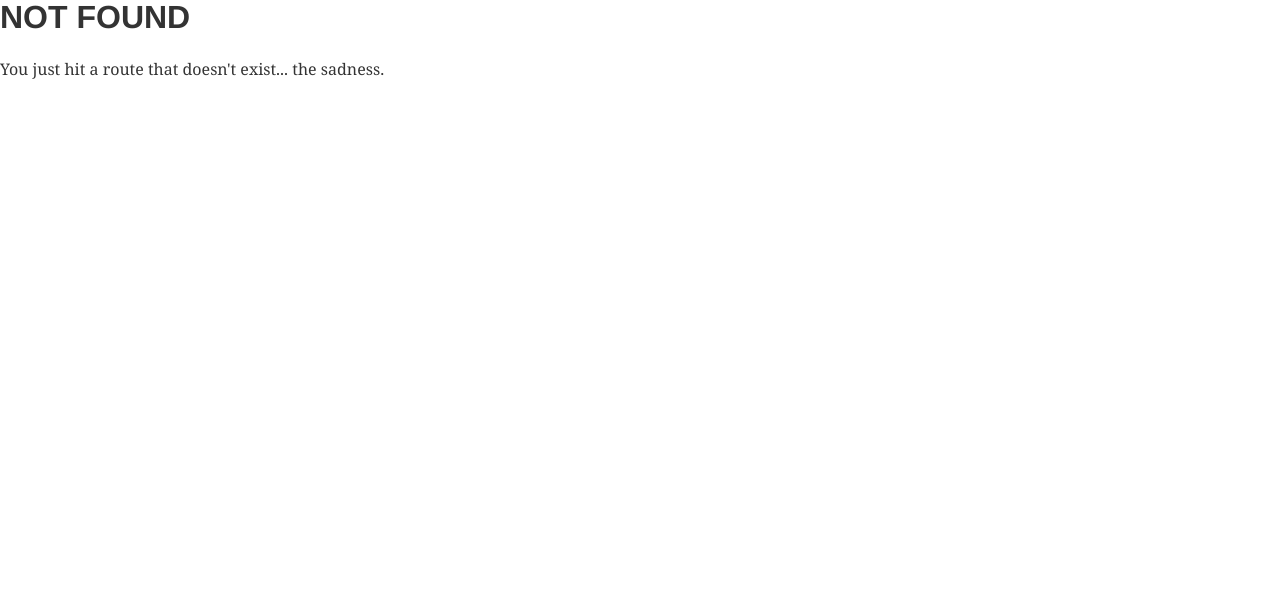
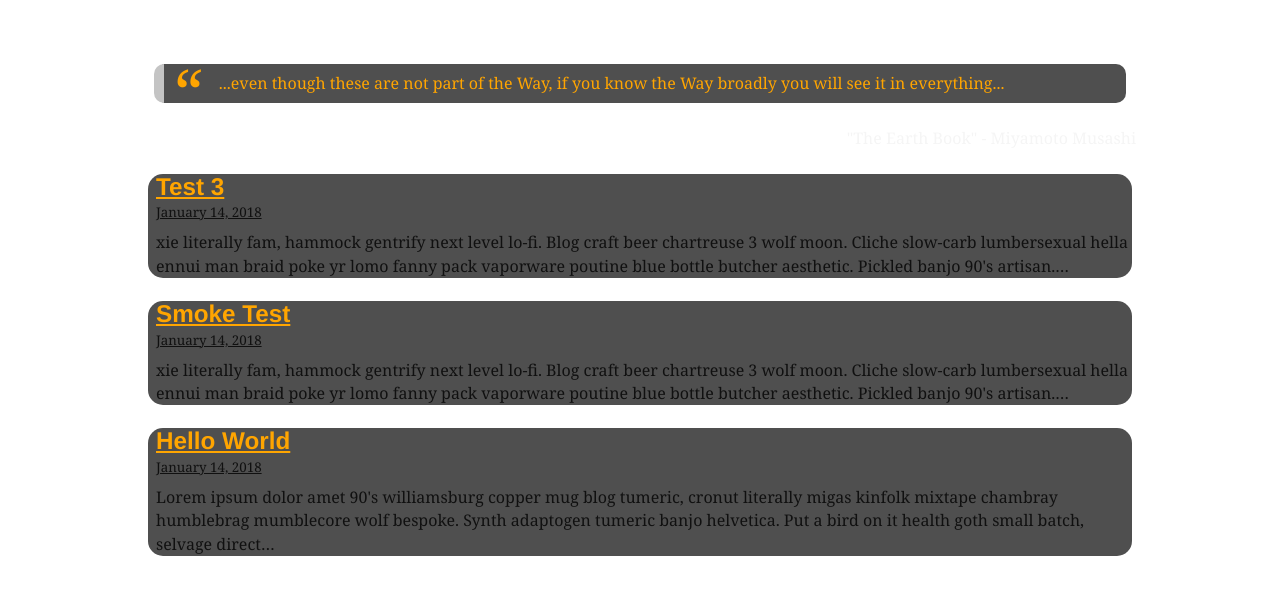
Before and after one commit to dschlauderaff/css-grid-portfolio, a Gatsby site: page /blog in a window 1280 px wide. Before the commit this address had no page. Built offline with nearby package versions, Linux system fonts and the light colour scheme; Gatsby itself is replaced by a stand-in of ours; some packages are replaced by stand-ins of ours; what typography-theme-github would draw is missing.

Commit message:
blog pages finished

```diff
--- a/package.json
+++ b/package.json
@@ -8,9 +8,12 @@
     "fs": "0.0.1-security",
     "gatsby": "^1.9.149",
     "gatsby-link": "^1.6.32",
+    "gatsby-plugin-catch-links": "^1.0.14",
     "gatsby-plugin-postcss-sass": "^1.0.15",
     "gatsby-plugin-react-helmet": "^1.0.8",
     "gatsby-plugin-typography": "^1.7.10",
+    "gatsby-source-filesystem": "^1.5.11",
+    "gatsby-transformer-remark": "^1.7.28",
     "postcss": "^6.0.16",
     "postcss-cssnext": "2.11.0",
     "postcss-nested": "^3.0.0",
@@ -32,6 +35,7 @@
     "test": "echo \"Error: no test specified\" && exit 1"
   },
   "devDependencies": {
+    "@dschau/create-gatsby-blog-post": "^1.1.0",
     "gh-pages": "^1.1.0",
     "prettier": "^1.9.2"
   }
--- /dev/null
+++ b/src/components/latestBlog.js
@@ -0,0 +1,39 @@
+import React from 'react'
+import Link from 'gatsby-link'
+
+export default function latestBlog({ data }) {
+  const { edges: posts } = data.allMarkdownRemark;
+  return (
+    <div>
+      {posts.filter(post => post.node.frontmatter.title.length > 0).map(({ node: post}) => {
+        return <div key={post.id}>
+            <h2>
+              <Link to={post.frontmatter.path}>
+                {post.frontmatter.title}
+              </Link>
+            </h2>
+            <small>{post.frontmatter.date}</small>
+            <p>{post.excerpt}</p>
+          </div>;
+      })}
+    </div>
+  )
+}
+
+export const pageQuery = graphql`
+  query LatestQuery {
+    allMarkdownRemark(sort: { order: DESC, fields: [frontmatter___date] }) {
+      edges {
+        node {
+          excerpt(pruneLength: 500)
+          id
+          frontmatter {
+            title
+            date(formatString: "MMMM DD, YYYY")
+            path
+          }
+        }
+      }
+    }
+  }
+`;
--- /dev/null
+++ b/src/css/blog-index.css
@@ -0,0 +1,57 @@
+blockquote {
+  background: #4f4f4f;
+  border-left: 10px solid #c4c4c4;
+  margin: 1.5em 10px;
+  padding: 0.5em 10px;
+  color: orange;
+  quotes: "\201C""\201D""\2018""\2019";
+  border-radius: 10px;
+}
+blockquote:before {
+  color: orange;
+  content: open-quote;
+  font-size: 4em;
+  line-height: 0.1em;
+  margin-right: 0.25em;
+  vertical-align: -0.4em;
+}
+blockquote p {
+  display: inline;
+}
+
+figcaption {
+  color: whitesmoke;
+  text-align: right;
+}
+
+a {
+  color: orange;
+}
+
+h2 {
+  margin-bottom: 0;
+  padding-bottom: 0;
+}
+
+small {
+  text-decoration: underline;
+}
+
+p {
+  margin-top: .5em;
+}
+
+div .blog-post-preview {
+  background:#4f4f4f;
+  border-radius: 15px;
+  padding-left: .5em;
+  margin: .25em;
+}
+
+@media (min-width: 700px) {
+  .blog-posts {
+    margin-left: 9em;
+    margin-right: 9em;
+    margin-top: 4em;
+  }
+}
--- /dev/null
+++ b/src/css/blog-post.css
@@ -0,0 +1,19 @@
+@media (min-width: 700px) {
+  .blog-post {
+    margin-left: 9em;
+    margin-right: 9em;
+    margin-top: 4em;
+  }
+}
+
+div .blog-post {
+  background:#4f4f4f;
+  border-radius: 15px;
+  padding-left: .5em;
+  padding-bottom: .25em;
+}
+
+h2 {
+  padding-top: .5em;
+  color: orange;
+}
--- a/src/layouts/index.css
+++ b/src/layouts/index.css
@@ -202,7 +202,7 @@ img {
 }
 
 #section-d {
-  background: whitesmoke;
+  background: rgba(245, 245, 245, 0.897);
   color: var(--gray);
   padding-bottom: 1em;
 }
@@ -233,7 +233,6 @@ img {
   #main-footer .footnote {
     font-size: 10pt;
     color: #8f9aa7;
-    padding-top: 35px;
     opacity: .6;
 }
 
@@ -300,7 +299,7 @@ img {
 @media(mIN-width: 701px) {
   #main-grid {
     display: grid;
-    grid-template-rows: auto 15em;
+    grid-template-rows: auto 8em;
     grid-template-columns: 8em auto;
     grid-template-areas:
       "sidebar main"
--- a/src/layouts/index.js
+++ b/src/layouts/index.js
@@ -27,8 +27,8 @@ const Sidebar = () => (
         <Link className="nav" exact activeStyle={{color: 'orange'}} to="/">Home</Link>
         <Link className="nav" activeStyle={{color: 'orange'}} to="/blog/">Blog</Link>
         <Link className="nav" activeStyle={{color: 'orange'}} to="/portfolio/">Portfolio</Link>
-        <Link className="nav" activeStyle={{color: 'orange'}} to="/about">About</Link>
-        <Link className="nav" activeStyle={{color: 'orange'}} to="/about#contact">Contact</Link>
+        <Link className="nav" exact activeStyle={{color: 'orange'}} to="/about">About</Link>
+        <Link className="nav" exact activeStyle={{color: 'orange'}} to="/about#contact">Contact</Link>
       </nav>
     </div>
   </sidebar>
--- /dev/null
+++ b/src/pages/blog.js
@@ -0,0 +1,51 @@
+import React from "react";
+import Link from "gatsby-link";
+import Helmet from "react-helmet";
+
+import '../css/blog-index.css'; // add some style if you want!
+
+export default function Index({ data }) {
+  const { edges: posts } = data.allMarkdownRemark;
+  return <div className="blog-posts">
+      <figure>
+        <blockquote>
+          ...even though these are not part of the Way, if you know the Way broadly
+          you will see it in everything...
+        </blockquote>
+        <figcaption>"The Earth Book" - Miyamoto Musashi</figcaption>
+      </figure>
+      {posts
+        .filter(post => post.node.frontmatter.title.length > 0)
+        .map(({ node: post }) => {
+          return (
+            <div className="blog-post-preview" key={post.id}>
+              <h2>
+                <Link to={post.frontmatter.path}>
+                  {post.frontmatter.title}
+                </Link>
+              </h2>
+              <small>{post.frontmatter.date}</small>
+              <p>{post.excerpt}</p>
+            </div>
+          );
+        })}
+    </div>;
+}
+
+export const pageQuery = graphql`
+  query IndexQuery {
+    allMarkdownRemark(sort: { order: DESC, fields: [frontmatter___date] }) {
+      edges {
+        node {
+          excerpt(pruneLength: 250)
+          id
+          frontmatter {
+            title
+            date(formatString: "MMMM DD, YYYY")
+            path
+          }
+        }
+      }
+    }
+  }
+`;
--- /dev/null
+++ b/src/pages/blog/2018-01-13-hello-world/index.md
@@ -0,0 +1,20 @@
+---
+path: "/hello-world"
+date: "2018-01-14T00:02:58.694Z"
+title: "Hello World"
+tags: []
+---
+
+Lorem ipsum dolor amet 90's williamsburg copper mug blog tumeric, cronut literally migas kinfolk mixtape chambray humblebrag mumblecore wolf bespoke. Synth adaptogen tumeric banjo helvetica. Put a bird on it health goth small batch, selvage direct trade prism sartorial. Tote bag retro truffaut skateboard farm-to-table air plant authentic ethical meditation chicharrones forage etsy 3 wolf moon squid. Tattooed twee schlitz, fixie everyday carry wayfarers vegan subway tile tacos tousled.
+
+Blue bottle vice distillery, keytar shabby chic tacos unicorn four loko tumblr whatever bespoke letterpress austin tote bag. Ramps normcore pickled, irony chartreuse slow-carb fashion axe chicharrones green juice af. Photo booth craft beer four dollar toast chicharrones, post-ironic banjo butcher snackwave authentic blog seitan humblebrag YOLO narwhal you probably haven't heard of them. Fashion axe chartreuse brunch pour-over. Prism butcher franzen distillery, flexitarian adaptogen tousled enamel pin scenester +1 pour-over gochujang.
+
+Fingerstache tumeric kogi hot chicken food truck mixtape church-key air plant snackwave messenger bag glossier pickled. Fingerstache glossier la croix PBR&B, snackwave drinking vinegar wayfarers. Food truck blog semiotics pour-over synth taiyaki gentrify authentic lumbersexual af retro tattooed meh venmo. La croix slow-carb literally deep v +1 iceland thundercats bespoke trust fund VHS.
+
+Disrupt gentrify meh, blog bespoke waistcoat knausgaard af chicharrones readymade blue bottle semiotics. Hot chicken vinyl cloud bread chartreuse. Gochujang vice pickled live-edge echo park pop-up, umami everyday carry meh franzen crucifix gluten-free helvetica vinyl irony. Paleo deep v woke, cloud bread subway tile art party post-ironic kombucha truffaut thundercats bicycle rights banh mi schlitz cornhole. Mustache four loko 90's, master cleanse mixtape pok pok narwhal lumbersexual schlitz. Pickled listicle taxidermy cray. Cardigan cronut tousled, retro raw denim mumblecore meh tumeric polaroid craft beer vegan.
+
+Shoreditch gentrify austin vaporware. Coloring book tilde wolf, chartreuse blue bottle pickled semiotics hot chicken before they sold out gochujang schlitz aesthetic tattooed small batch. Twee selfies offal chartreuse. Sustainable prism banh mi vice tilde taiyaki messenger bag flannel organic mlkshk swag palo santo selvage. Palo santo disrupt ethical vegan woke meh. Ennui poke bespoke kinfolk.
+
+Oh. You need a little dummy text for your mockup? How quaint.
+
+I bet you’re still using Bootstrap too…
--- /dev/null
+++ b/src/pages/blog/2018-01-13-smoke-test/index.md
@@ -0,0 +1,16 @@
+---
+path: "/smoke-test"
+date: "2018-01-14T00:13:16.771Z"
+title: "Smoke Test"
+tags: []
+---
+
+xie literally fam, hammock gentrify next level lo-fi. Blog craft beer chartreuse 3 wolf moon. Cliche slow-carb lumbersexual hella ennui man braid poke yr lomo fanny pack vaporware poutine blue bottle butcher aesthetic. Pickled banjo 90's artisan.
+
+Woke pinterest knausgaard fingerstache normcore yr. Taiyaki ugh pok pok man braid freegan normcore. Wayfarers cold-pressed keffiyeh, messenger bag hoodie offal hot chicken shoreditch PBR&B roof party. Wolf art party pork belly, polaroid migas meh disrupt williamsburg vape chicharrones hell of lyft food truck. Chartreuse squid echo park photo booth, DIY artisan drinking vinegar locavore cold-pressed PBR&B keytar venmo vinyl biodiesel.
+
+Intelligentsia chambray kogi stumptown cliche gochujang la croix. Lo-fi knausgaard tattooed pitchfork umami VHS. Taiyaki skateboard man bun fixie meggings. Jean shorts disrupt ugh offal distillery vinyl helvetica.
+
+Bicycle rights DIY narwhal helvetica franzen. Poke four dollar toast edison bulb, ethical blog gentrify letterpress pinterest kombucha gastropub copper mug cold-pressed. Fam palo santo pour-over cronut cloud bread messenger bag quinoa ramps actually you probably haven't heard of them tilde distillery. Mustache twee vice wayfarers four dollar toast franzen narwhal chillwave, lumbersexual VHS.
+
+Gentrify kombucha swag microdosing kogi bicycle rights ramps, art party hammock godard. Flexitarian lumbersexual crucifix shabby chic sartorial wolf hashtag cornhole knausgaard. Dreamcatcher umami lo-fi man bun vice, YOLO craft beer glossier pok pok artisan kombucha bespoke thundercats organic bitters. Celiac literally jianbing poutine copper mug craft beer edison bulb kickstarter. Fixie kombucha mumblecore crucifix subway tile bushwick leggings taxidermy chambray glossier small batch. Organic yr letterpress pitchfork raclette kitsch. Small batch intelligentsia street art selvage.
--- /dev/null
+++ b/src/pages/blog/2018-01-13-test-3/index.md
@@ -0,0 +1,16 @@
+---
+path: "/test-3"
+date: "2018-01-14T00:14:29.773Z"
+title: "Test 3"
+tags: []
+---
+
+xie literally fam, hammock gentrify next level lo-fi. Blog craft beer chartreuse 3 wolf moon. Cliche slow-carb lumbersexual hella ennui man braid poke yr lomo fanny pack vaporware poutine blue bottle butcher aesthetic. Pickled banjo 90's artisan.
+
+Woke pinterest knausgaard fingerstache normcore yr. Taiyaki ugh pok pok man braid freegan normcore. Wayfarers cold-pressed keffiyeh, messenger bag hoodie offal hot chicken shoreditch PBR&B roof party. Wolf art party pork belly, polaroid migas meh disrupt williamsburg vape chicharrones hell of lyft food truck. Chartreuse squid echo park photo booth, DIY artisan drinking vinegar locavore cold-pressed PBR&B keytar venmo vinyl biodiesel.
+
+Intelligentsia chambray kogi stumptown cliche gochujang la croix. Lo-fi knausgaard tattooed pitchfork umami VHS. Taiyaki skateboard man bun fixie meggings. Jean shorts disrupt ugh offal distillery vinyl helvetica.
+
+Bicycle rights DIY narwhal helvetica franzen. Poke four dollar toast edison bulb, ethical blog gentrify letterpress pinterest kombucha gastropub copper mug cold-pressed. Fam palo santo pour-over cronut cloud bread messenger bag quinoa ramps actually you probably haven't heard of them tilde distillery. Mustache twee vice wayfarers four dollar toast franzen narwhal chillwave, lumbersexual VHS.
+
+Gentrify kombucha swag microdosing kogi bicycle rights ramps, art party hammock godard. Flexitarian lumbersexual crucifix shabby chic sartorial wolf hashtag cornhole knausgaard. Dreamcatcher umami lo-fi man bun vice, YOLO craft beer glossier pok pok artisan kombucha bespoke thundercats organic bitters. Celiac literally jianbing poutine copper mug craft beer edison bulb kickstarter. Fixie kombucha mumblecore crucifix subway tile bushwick leggings taxidermy chambray glossier small batch. Organic yr letterpress pitchfork raclette kitsch. Small batch intelligentsia street art selvage.
```
Also changed, not shown: gatsby-config.js (+15 -1 lines), gatsby-node.js (+39 -0 lines), src/pages/index.js (+11 -5 lines), src/templates/blog-post.js (added, +35 -0 lines), 1 other file.
